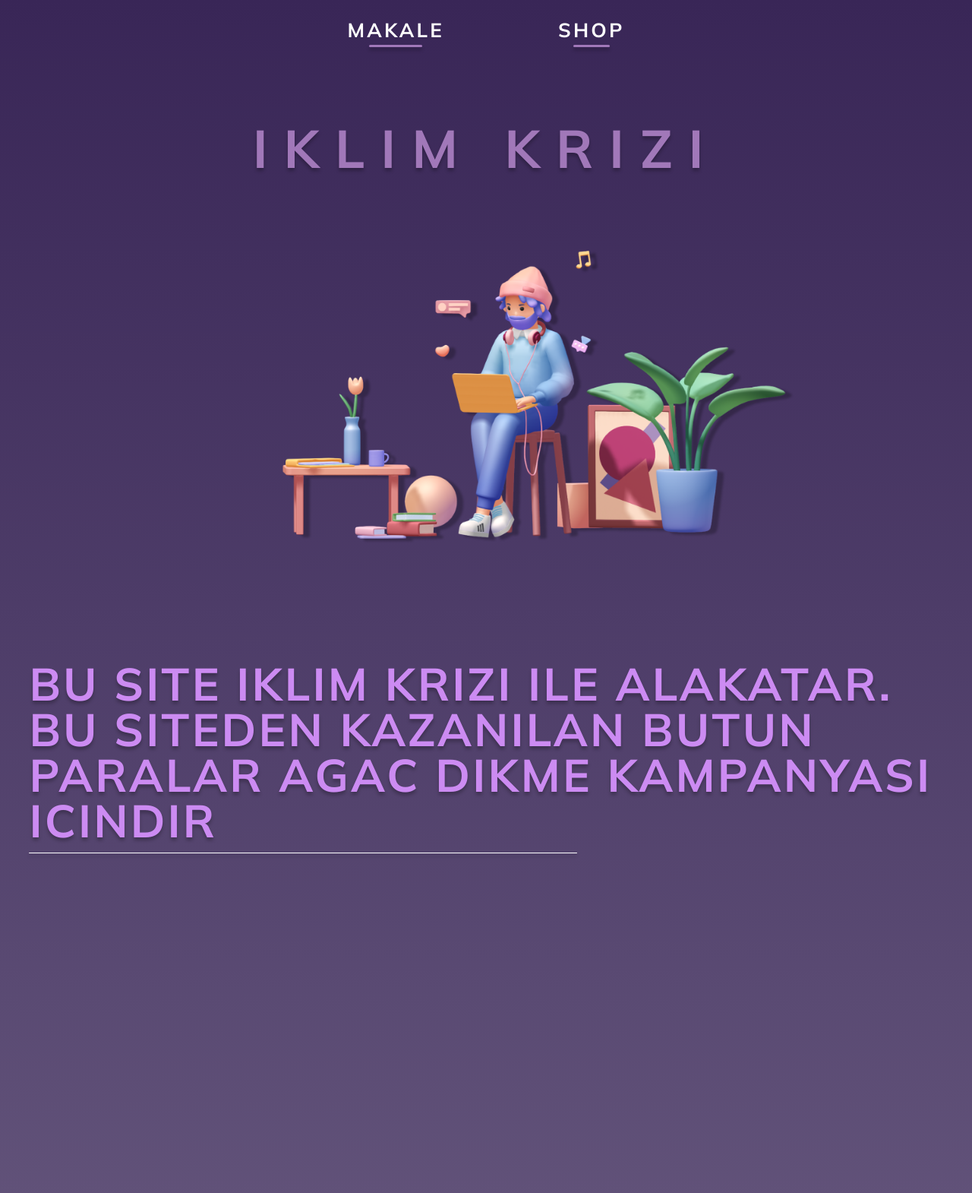
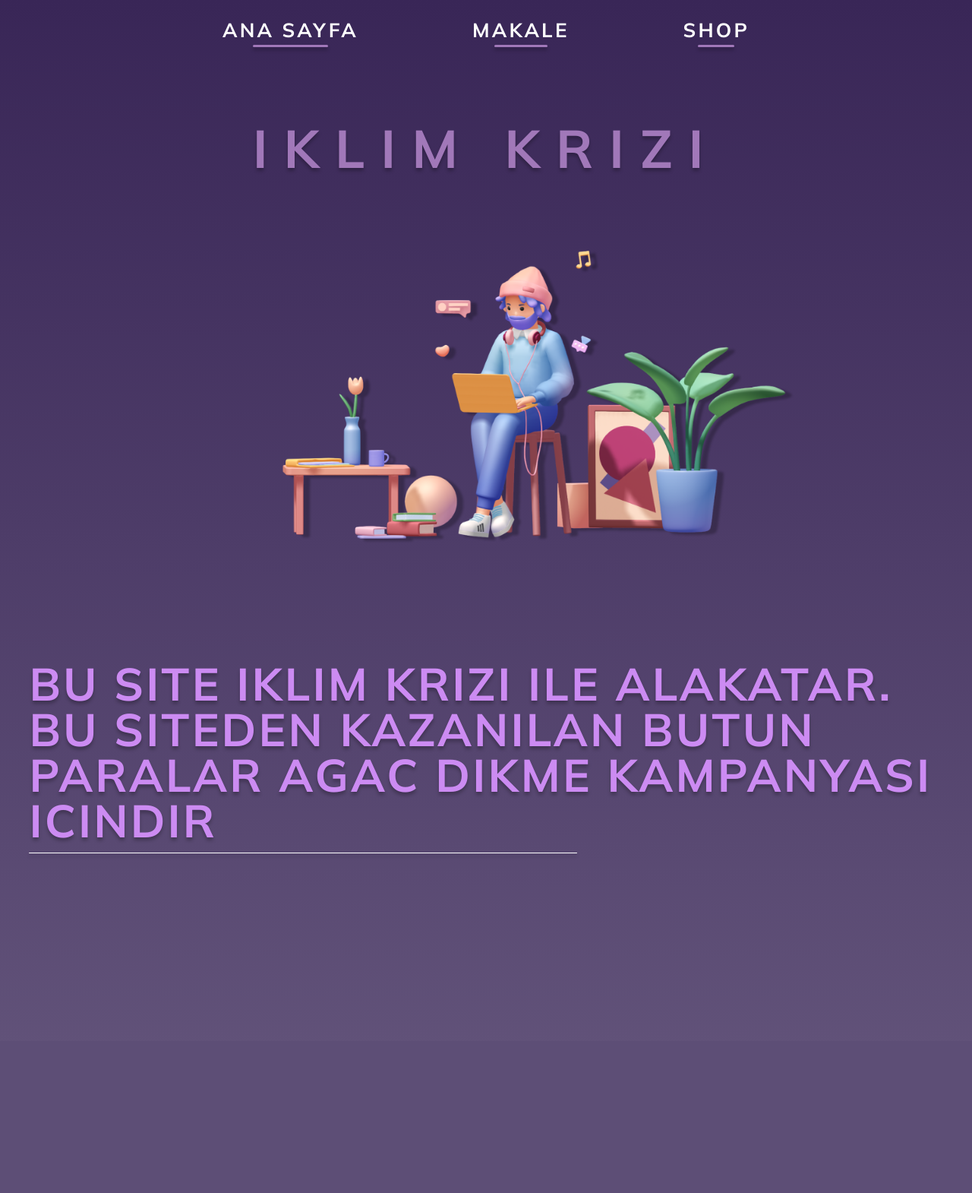
Before and after one commit to f1zuli1/mezun-yet-projes-, a Python web app: template templates/index.html in a window 1280 px wide. Shown: the whole page at 76% size. After the commit the page ends 1123 px from the top, so only its background shows below. Run offline with Jinja, Linux system fonts and the light colour scheme; the template is opened without the code that fills it, so the values that code supplies are empty.

Commit message:
Update index.html
Signed-off-by: Fuzuli <fuzuliisr06@gmail.com>

```diff
--- a/templates/index.html
+++ b/templates/index.html
@@ -11,9 +11,13 @@
     <title>Iklim Krizi</title>
   </head>
   <body>
+
     <header class="header">
       <nav class="header__nav main-nav">
         <ul class="main-nav__list main-list">
+          <li class="main-list__item list-item">
+              <a class="list-item__link" href="index.html">ANA SAYFA</a>
+          </li>
           <li class="main-list__item list-item">
             <a class="list-item__link" href="makale.html">MAKALE</a>
           </li>
@@ -24,11 +28,9 @@
       </nav>
     </header>
     <main class="main">
-      <!-- Önizleme bölümü -->
       <section class="main__home home" id="home">
         <h1 class="home__title">IKLIM KRIZI </h1>
       </section>
-      <!-- Hakkımda bölümü -->
       <section class="main__about about" id="about">
         <h2 class="about__title">
           BU SITE IKLIM KRIZI ILE ALAKATAR.
@@ -38,14 +40,7 @@
         <div class="about__info info-block">
         </div>
       </section>
-      <!-- Geri bildirim formu -->
-      <section class="main__feedback feedback" id="feedback">
+    </main>
 
-      </section>
-    </main>
-    <!-- Sosyal medya bağlantıları için bir alt bilgi -->
-    <footer>
-
-    </footer>
   </body>
 </html>
```
